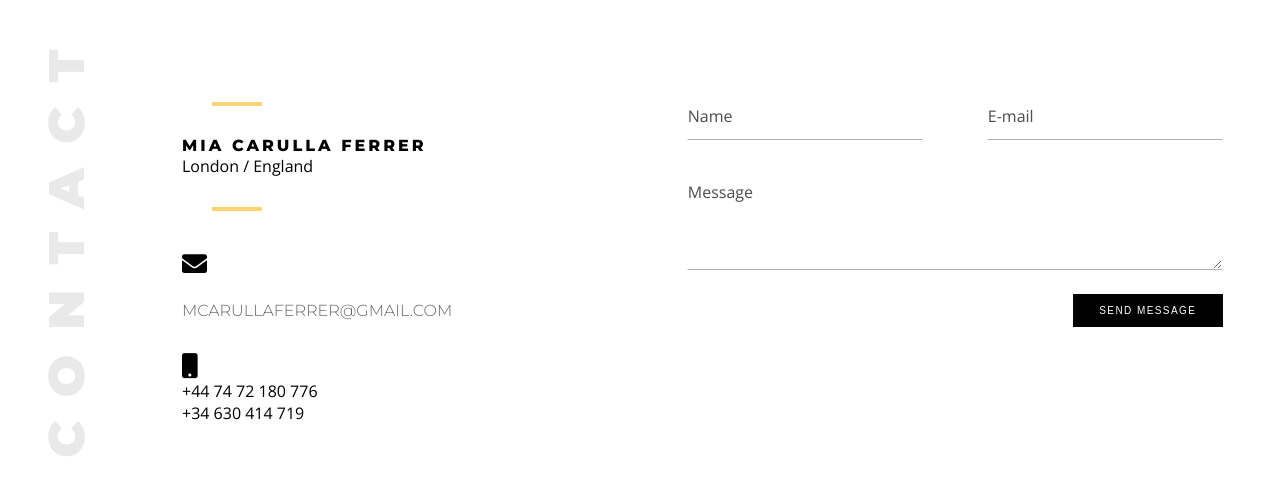
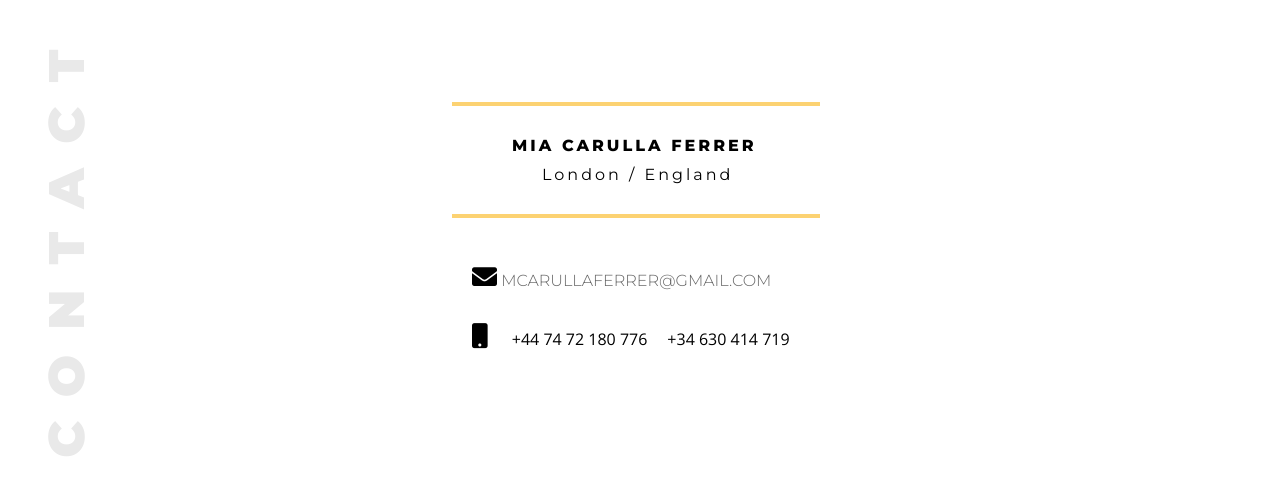
Before and after one commit to MiaCarulla/Mia_FEWD, a plain HTML site: page index.html in a window 1280 px wide. Shown: the part 3893-4390 px from the top of the page. Drawn offline with nearby package versions, Linux system fonts and the light colour scheme.

Commit message:
contact form touches

```diff
--- a/css/style.css
+++ b/css/style.css
@@ -300,11 +300,12 @@ CONTACT
 
 }
 .container.flex.contact{
-  justify-content:space-between;
   padding:0;
   margin-bottom: 50px;
+  margin-left:0;
   padding-bottom: 100px;
   margin-top:0;
+  padding-left:390px;
 }
 
 p.contact-name{
@@ -312,23 +313,39 @@ p.contact-name{
   font-weight:800;
   text-transform:uppercase;
   letter-spacing:3px;
+  margin-left: 0px;
+  padding-left: 90px;
 }
 
+p.contact-location{
+  font-family: 'Montserrat', sans-serif;
+  padding-top:10px;
+  letter-spacing:3px;
+  margin-left:0;
+  padding-left:120px;
+}
 .contact-form{
       width: 500px;
 
 }
 
 hr{
-    width: 50px;
+ /*   width: 50px;*/
     border: 2px solid #fcd272;
     margin:30px;
+    width:100%;
 }
 
-h4.email a, h4.en-phone, h4.es-phone{
+h4.en-phone, h4.es-phone{
+  display:inline-block;
     margin-top: 0px;
     margin-bottom: 0px;
     font-weight:300;
+    margin-left:20px;
+}
+
+h4.email{
+  display:inline-block;
 }
 
 h4.email a:hover{
@@ -336,24 +353,21 @@ h4.email a:hover{
     transition:0.5s;
 }
 
-form{
-  width:600px;
+
+i.fas.fa-mobile{
+  color:black;
+  margin-left: 50px;
 }
 
-input.button{
-  width: 150px;
-  font-size: 10px;
+i.fas.fa-envelope{
+  color:black;
+  margin-left: 50px;
 }
-
-i.fas.fa-mobile, i.fas.fa-envelope{
-  color:black;
-}
-
 
 /*******************
  FORM
  *******************/
-
+/*
       .form .text-input, .form .textarea, .form .label, .form .button {
         padding: 1em 1.5em;
         -webkit-appearance: none;
@@ -365,9 +379,9 @@ i.fas.fa-mobile, i.fas.fa-envelope{
         border-radius: 0;
       }
 
-      .form .text-input, .form .textarea {
+    /*  .form .text-input, .form .textarea {
         /*font: inherit;*/
-        line-height: normal;
+  /*      line-height: normal;
         width: 100%;
         box-sizing: border-box;
         display: block;
@@ -434,10 +448,10 @@ i.fas.fa-mobile, i.fas.fa-envelope{
       .form.has-floated-label .field.focus:after {
         width: 100%;
       }
-
-      .form .button {
-       /* font: inherit;*/
-        line-height: normal;
+*/
+     /* .form .button {
+    /*   /* font: inherit;*/
+       /* line-height: normal;
         cursor: pointer;
         background-color: black;
         color: white;
@@ -448,8 +462,8 @@ i.fas.fa-mobile, i.fas.fa-envelope{
       .form .button:hover, .form .button:focus, .form .button:active {
         color: white;
         background: black;
-      }
-      .form .button:active {
+      }*/
+     /* .form .button:active {
         position: relative;
         top: 1px;
         left: 1px;
@@ -488,10 +502,10 @@ i.fas.fa-mobile, i.fas.fa-envelope{
 
       svg path {
         fill: black;
-      }
+      }*/
+*/*/*/
 
-
-
+*/
 
 /*******************
 FOOTER
--- a/index.html
+++ b/index.html
@@ -151,12 +151,11 @@
 								<p class="contact-location">London / England</p>
 							<hr>
 								<i class="fas fa-envelope"></i>
-								<h4 class="email"><a href="email">mcarullaferrer@gmail.com</a></h4>
+								<h4 class="email"><a href="email">mcarullaferrer@gmail.com</a></h4><br>
 								<i class="fas fa-mobile"></i>
-									<h4 class="en-phone">+44 74 72 180 776</h4>
-									<h4 class="es-phone">+34 630 414 719</h4>
+									<h4 class="en-phone">+44 74 72 180 776</h4><h4 class="es-phone">+34 630 414 719</h4>
 						</div>
-
+<!--
 						<div class="contact-form">
 							<div id='wrapper'>
 							  <form action='' class='form'>
@@ -177,7 +176,7 @@
 							    </p>
 							  </form>
 							</div>
-						</div>
+						</div>-->
 					</div>
 			</div>
 		</section>
--- a/js/main.js
+++ b/js/main.js
@@ -10,46 +10,46 @@ $(function() {
 });
 
 //FORM JAVA
-$(function() {
-  var floatingLabel;
+// $(function() {
+//   var floatingLabel;
 
-  floatingLabel = class floatingLabel {
-    constructor(form, options = {}) {
-      var event, i, input, j, label, len, len1, ref, ref1;
-      if (!form) {
-        return;
-      }
-      options.focusClass || (options.focusClass = "focus");
-      options.activeClass || (options.activeClass = "active");
-      options.errorClass || (options.errorClass = "error");
-      form.classList.add('has-floated-label');
-      ref = form.querySelectorAll('label');
-      for (i = 0, len = ref.length; i < len; i++) {
-        label = ref[i];
-        if (!(input = document.querySelector(`#${label.getAttribute('for')}`))) {
-          return;
-        }
-        ref1 = ['keyup', 'input', 'change'];
-        for (j = 0, len1 = ref1.length; j < len1; j++) {
-          event = ref1[j];
-          input.addEventListener(event, function() {
-            this.parentNode.classList.remove(options.errorClass);
-            return this.parentNode.classList.toggle(options.activeClass, !!this.value);
-          });
-        }
-        input.addEventListener('focus', function() {
-          return this.parentNode.classList.add(options.focusClass);
-        });
-        input.addEventListener('blur', function() {
-          return this.parentNode.classList.remove(options.focusClass);
-        });
-        input.parentNode.classList.toggle(options.activeClass, !!input.value);
-      }
-    }
+//   floatingLabel = class floatingLabel {
+//     constructor(form, options = {}) {
+//       var event, i, input, j, label, len, len1, ref, ref1;
+//       if (!form) {
+//         return;
+//       }
+//       options.focusClass || (options.focusClass = "focus");
+//       options.activeClass || (options.activeClass = "active");
+//       options.errorClass || (options.errorClass = "error");
+//       form.classList.add('has-floated-label');
+//       ref = form.querySelectorAll('label');
+//       for (i = 0, len = ref.length; i < len; i++) {
+//         label = ref[i];
+//         if (!(input = document.querySelector(`#${label.getAttribute('for')}`))) {
+//           return;
+//         }
+//         ref1 = ['keyup', 'input', 'change'];
+//         for (j = 0, len1 = ref1.length; j < len1; j++) {
+//           event = ref1[j];
+//           input.addEventListener(event, function() {
+//             this.parentNode.classList.remove(options.errorClass);
+//             return this.parentNode.classList.toggle(options.activeClass, !!this.value);
+//           });
+//         }
+//         input.addEventListener('focus', function() {
+//           return this.parentNode.classList.add(options.focusClass);
+//         });
+//         input.addEventListener('blur', function() {
+//           return this.parentNode.classList.remove(options.focusClass);
+//         });
+//         input.parentNode.classList.toggle(options.activeClass, !!input.value);
+//       }
+//     }
 
-  };
+//   };
 
-  // initialize
-  window.floatingLabel = new floatingLabel(document.querySelector('.form'));
+//   // initialize
+//   window.floatingLabel = new floatingLabel(document.querySelector('.form'));
 
-}).call(this);
+// }).call(this);
```
